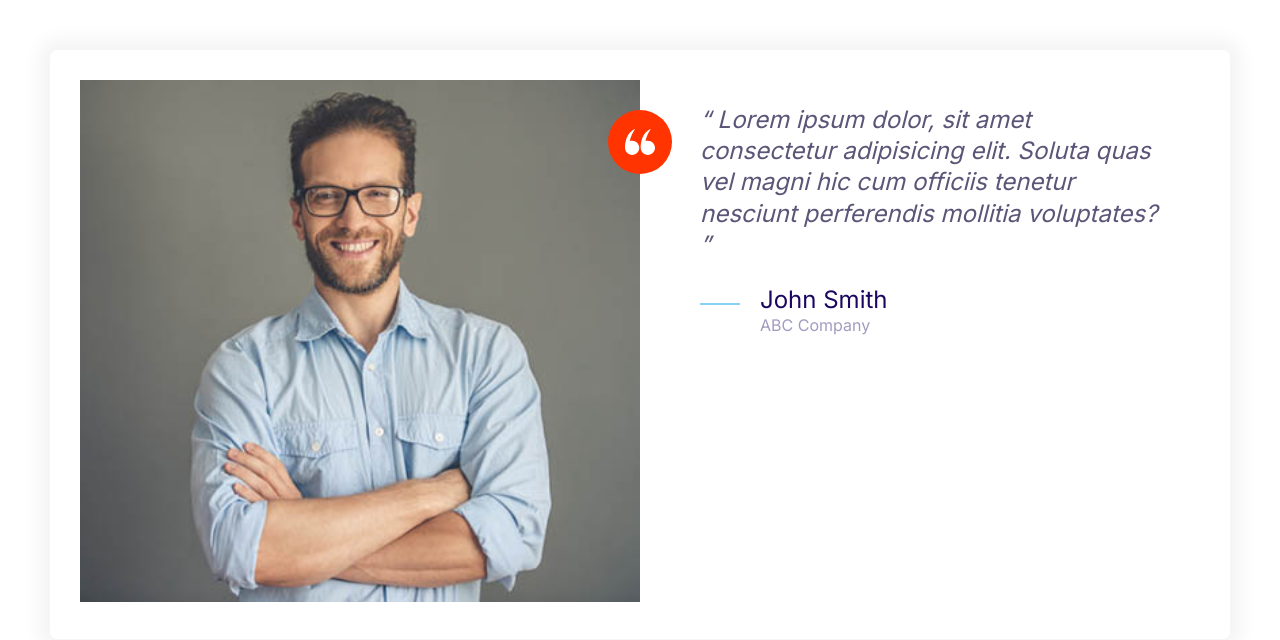
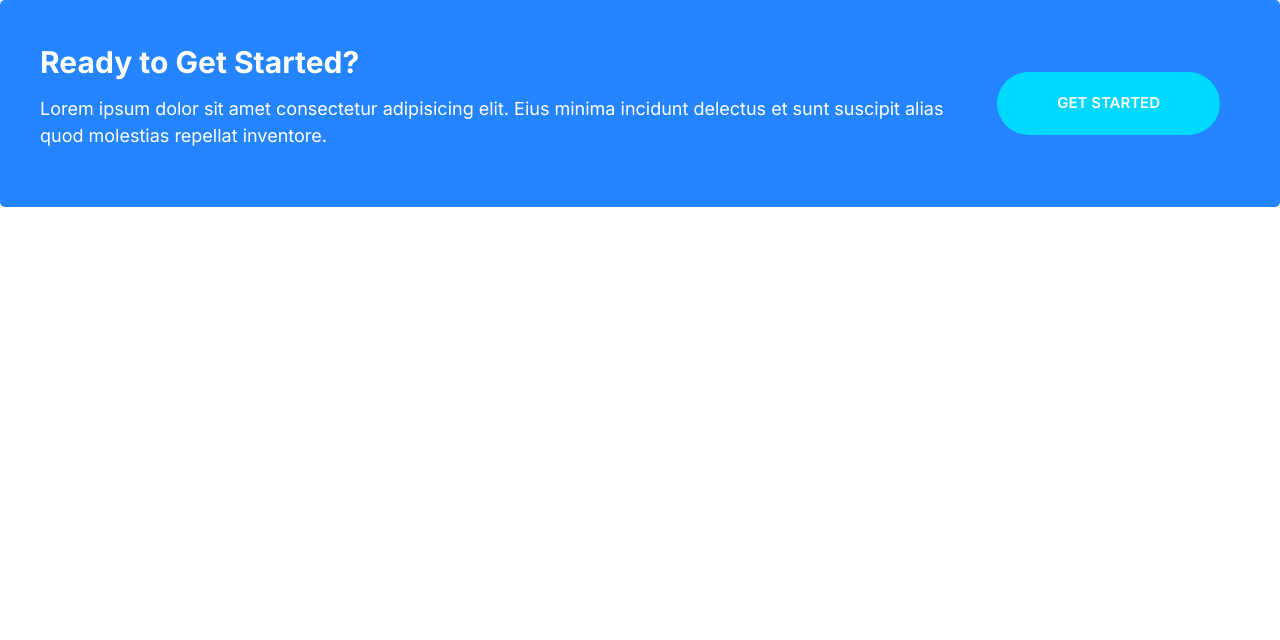
Before and after one commit to yuyilee/code_with_mosh_moshify, a plain HTML site: page index.html in a window 1280 px wide. Drawn offline with Linux system fonts and the light colour scheme.

Commit message:
create callout element

```diff
--- a/css/style.css
+++ b/css/style.css
@@ -236,6 +236,11 @@ a {
 
 .btn--accent:hover {
   background: #ec3000;
+}
+
+.btn--stretched {
+  padding-left: 6rem;
+  padding-right: 6rem;
 }
 
 .btn--block {
@@ -501,3 +506,45 @@ a {
     margin-left: 6rem;
   }
 }
+
+/* Callouts */
+
+.callout {
+  padding: 4rem;
+  border-radius: 5px;
+}
+
+.callout--primary {
+  background: var(--color-primary);
+  color: #fff;
+}
+
+.callout__heading {
+  color: #fff;
+  margin-top: 0;
+  font-size: 3rem;
+}
+
+.callout .btn {
+  justify-self: center;
+  align-self: center;
+}
+
+.callout__content {
+  text-align: center;
+}
+
+@media screen and (min-width: 768px) {
+  .callout .grid--cols-2 {
+    grid-template-columns: 1fr auto;
+  }
+
+  .callout__content {
+    text-align: left;
+  }
+
+  .callout .btn {
+    justify-self: start;
+    margin: 0 2rem;
+  }
+}
--- a/index.html
+++ b/index.html
@@ -14,37 +14,18 @@
     <link rel="stylesheet" href="css/normalize.css" />
     <link rel="stylesheet" href="css/style.css" />
   </head>
-  <body style="padding: 5rem">
-    <div class="card testimonial">
+  <body>
+    <div class="callout callout--primary">
       <div class="grid grid--cols-2">
-        <div class="testimonial__image">
-          <img src="images/testimonial.jpg" alt="A happy smiling customer" />
-          <span class="icon-container icon-container--accent">
-            <svg class="icon icon--white icon--small">
-              <use xlink:href="images/sprite.svg#quotes"></use>
-            </svg>
-          </span>
+        <div class="callout__content">
+          <h2 class="callout__heading">Ready to Get Started?</h2>
+          <p>
+            Lorem ipsum dolor sit amet consectetur adipisicing elit. Eius minima
+            incidunt delectus et sunt suscipit alias quod molestias repellat
+            inventore.
+          </p>
         </div>
-        <blockquote class="quote">
-          <p class="quote__text">
-            Lorem ipsum dolor, sit amet consectetur adipisicing elit. Soluta
-            quas vel magni hic cum officiis tenetur nesciunt perferendis
-            mollitia voluptates?
-          </p>
-          <footer>
-            <div class="media">
-              <div class="media__image">
-                <svg class="icon icon--primary quote__line">
-                  <use xlink:href="images/sprite.svg#line"></use>
-                </svg>
-              </div>
-              <div class="media__body">
-                <h3 class="media__title quote__author">John Smith</h3>
-                <p class="quote__organization">ABC Company</p>
-              </div>
-            </div>
-          </footer>
-        </blockquote>
+        <a href="#" class="btn btn--secondary btn--stretched">Get Started</a>
       </div>
     </div>
   </body>
```
Also changed, not shown: components/callout.html (added, +13 -0 lines).
